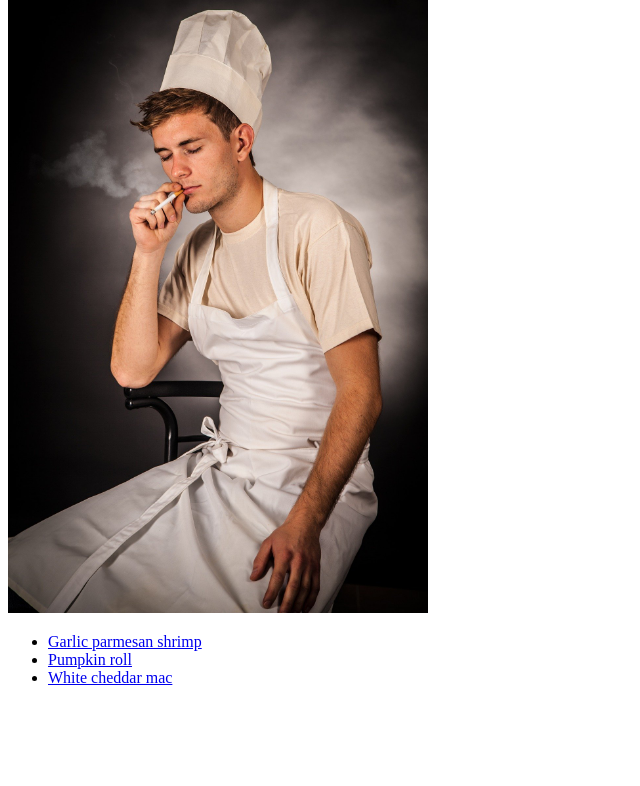
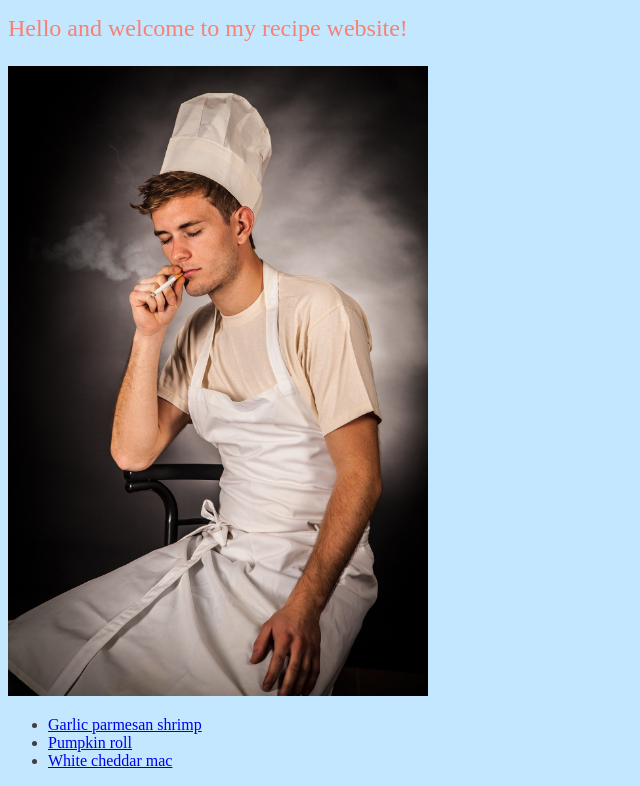
Before and after one commit to Oddly-Augmented/odin-recipes, a plain HTML site: page index.html in a window 1280 px wide. Shown: the part 97-883 px from the top of the page, without its empty margins (0-640 px from the left). Before the commit the page ends 800 px from the top, so only its background shows below. Drawn offline with Linux system fonts and the light colour scheme.

Commit message:
Css changes

```diff
--- a/index.html
+++ b/index.html
@@ -1,6 +1,7 @@
 <!DOCTYPE html>
 <html lang="en">
 <head>
+    <link rel="stylesheet" href="styles.css">
     <meta charset="UTF-8">
     <meta http-equiv="X-UA-Compatible" content="IE=edge">
     <meta name="viewport" content="width=device-width, initial-scale=1.0">
@@ -8,6 +9,7 @@
 </head>
 <body>
     <h1>Odin Recipes</h1>
+    <p>Hello and welcome to my recipe website!</p>
     <img src="images/chef.png" alt="A chef smoking a cigaret" width="420">
     <ul>
         <li><a href="recipes/garlic_parmesan_shrimp.html">Garlic parmesan shrimp</a></li>
```
Also changed, not shown: recipes/garlic_parmesan_shrimp.html (+1 -0 lines), recipes/pumpkin_roll.html (+1 -0 lines), recipes/white_cheddar_mac.html (+1 -0 lines), recipes/odin-recipes/images/garlic_parm_shimp.png (deleted).
